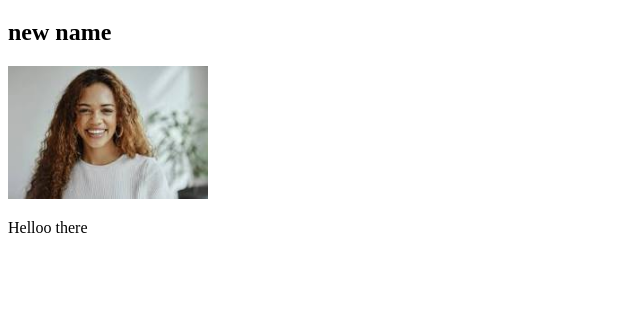
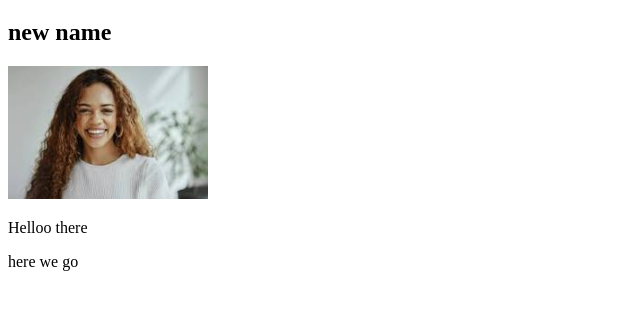
Before and after one commit to Brindhasri2005/first_project, a plain HTML site: page index.html in a window 1280 px wide. Shown: the part 61-370 px from the top of the page, without its empty margins (0-640 px from the left). Drawn offline with Linux system fonts and the light colour scheme.

Commit message:
added para

```diff
--- a/index.html
+++ b/index.html
@@ -10,5 +10,6 @@
     <h2>new name</h2>
     <img width="200px" src="profile.jpg" alt="">
     <p>Helloo there</p>
+    <p>here we go</p>
 </body>
 </html>
```
